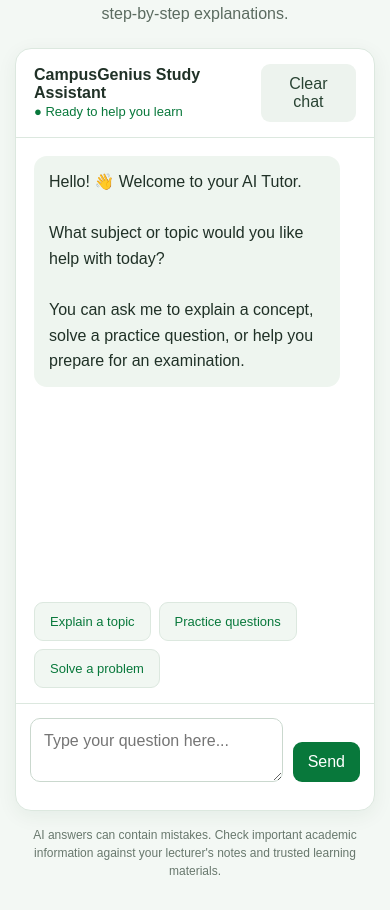
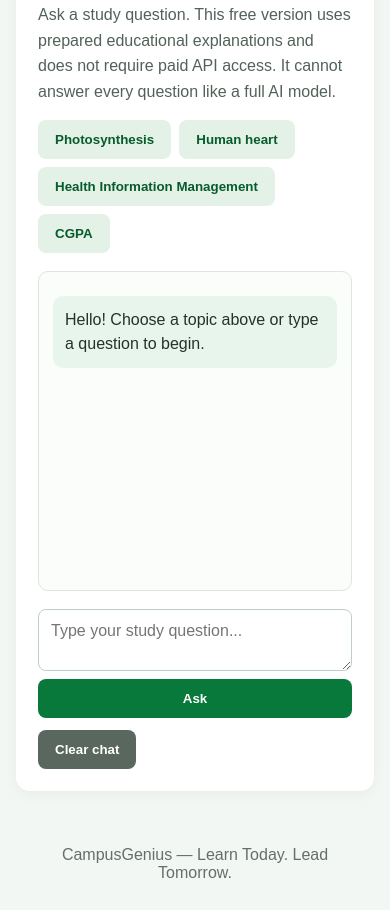
Before and after one commit to Joshleeboyz/campusgenius, a plain HTML site: page pages/ai-tutor.html in a window 390 px wide. Shown: the part 152-1062 px from the top of the page. Drawn offline with Linux system fonts and the light colour scheme.

Commit message:
Update ai-tutor.html

```diff
--- a/pages/ai-tutor.html
+++ b/pages/ai-tutor.html
@@ -4,317 +4,166 @@
 <head>
   <meta charset="UTF-8">
   <meta name="viewport" content="width=device-width, initial-scale=1.0">
-  <title>AI Tutor | CampusGenius</title>
+  <title>Free Study Assistant | CampusGenius</title>
   <style>
-    :root {
-      --green: #08783b;
-      --light: #f3f8f4;
-      --border: #dce8df;
-      --text: #203127;
-    }
-
     * { box-sizing: border-box; }
-
     body {
       margin: 0;
       font-family: Arial, sans-serif;
-      background: var(--light);
-      color: var(--text);
+      background: #f3f7f4;
+      color: #24332a;
     }
-
     header {
-      background: var(--green);
+      background: #08783b;
       color: white;
-      padding: 16px 6%;
+      padding: 18px 6%;
       display: flex;
       justify-content: space-between;
       align-items: center;
+      flex-wrap: wrap;
       gap: 12px;
-      flex-wrap: wrap;
     }
-
     header a { color: white; text-decoration: none; }
-
-    .brand { font-size: 21px; font-weight: bold; }
-
-    main {
-      max-width: 850px;
-      margin: 30px auto;
-      padding: 0 15px;
+    main { max-width: 850px; margin: 30px auto; padding: 0 16px; }
+    .panel {
+      background: white;
+      padding: 22px;
+      border-radius: 14px;
+      box-shadow: 0 3px 14px #0000000c;
     }
-
-    .intro { text-align: center; margin-bottom: 22px; }
-
-    .intro h1 { margin-bottom: 8px; }
-
-    .intro p { color: #5b6b60; line-height: 1.5; }
-
-    .chat {
-      background: white;
-      border: 1px solid var(--border);
-      border-radius: 16px;
-      overflow: hidden;
-      box-shadow: 0 5px 20px #173d2510;
+    h1 { margin-top: 0; color: #08783b; }
+    .notice { color: #526258; line-height: 1.6; }
+    #chat {
+      height: 350px;
+      overflow-y: auto;
+      border: 1px solid #dce6de;
+      border-radius: 10px;
+      padding: 14px;
+      margin: 18px 0;
+      background: #fbfdfb;
     }
-
-    .chat-top {
-      padding: 15px 18px;
-      border-bottom: 1px solid var(--border);
-      display: flex;
-      justify-content: space-between;
-      align-items: center;
-      gap: 10px;
+    .message {
+      white-space: pre-wrap;
+      overflow-wrap: anywhere;
+      padding: 12px;
+      border-radius: 10px;
+      margin: 10px 0;
+      line-height: 1.5;
     }
-
-    .status { color: var(--green); font-size: 13px; }
-
-    button, textarea { font: inherit; }
-
-    button {
-      cursor: pointer;
-      border: 0;
-      border-radius: 9px;
-      padding: 11px 15px;
-    }
-
-    .clear {
-      background: #edf3ee;
-      color: #294333;
-    }
-
-    #messages {
-      height: 420px;
-      overflow-y: auto;
-      padding: 18px;
-      display: flex;
-      flex-direction: column;
-      gap: 14px;
-    }
-
-    .message {
-      max-width: 88%;
-      padding: 13px 15px;
-      border-radius: 13px;
-      line-height: 1.6;
-      overflow-wrap: anywhere;
-      white-space: pre-wrap;
-    }
-
-    .assistant {
-      background: #eef5ef;
-      align-self: flex-start;
-    }
-
-    .user {
-      background: var(--green);
-      color: white;
-      align-self: flex-end;
-    }
-
-    .suggestions {
-      padding: 0 18px 15px;
-      display: flex;
-      flex-wrap: wrap;
-      gap: 8px;
-    }
-
-    .suggestions button {
-      background: #f1f7f2;
-      border: 1px solid var(--border);
-      color: var(--green);
-      font-size: 13px;
-    }
-
-    .composer {
-      border-top: 1px solid var(--border);
-      padding: 14px;
-      display: flex;
-      gap: 10px;
-      align-items: flex-end;
-    }
-
+    .assistant { background: #e8f5ec; }
+    .user { background: #e8eefb; margin-left: 12%; }
+    form { display: flex; gap: 8px; }
     textarea {
       flex: 1;
       min-width: 0;
-      min-height: 48px;
-      max-height: 140px;
+      padding: 12px;
+      border: 1px solid #bdcfc1;
+      border-radius: 8px;
       resize: vertical;
-      padding: 13px;
-      border: 1px solid #cad8ce;
-      border-radius: 10px;
-      outline-color: var(--green);
+      font: inherit;
     }
-
-    .send {
-      background: var(--green);
+    button {
+      background: #08783b;
       color: white;
-      min-width: 80px;
+      border: 0;
+      border-radius: 8px;
+      padding: 12px 17px;
+      cursor: pointer;
+      font-weight: bold;
     }
-
-    .send:disabled { opacity: 0.6; cursor: wait; }
-
-    #notice {
-      padding: 0 16px 14px;
-      color: #a33c2f;
-      font-size: 13px;
-      line-height: 1.5;
-    }
-
-    .note {
-      color: #68786d;
-      text-align: center;
-      font-size: 12px;
-      line-height: 1.5;
-      margin: 15px 0;
-    }
-
-    @media (max-width: 500px) {
-      #messages { height: 55vh; }
-      .message { max-width: 95%; }
-      .send { min-width: 65px; }
+    button:hover { background: #065e2e; }
+    .suggestions { display: flex; gap: 8px; flex-wrap: wrap; margin-top: 14px; }
+    .suggestions button { background: #e3f1e7; color: #075b2d; }
+    .clear { background: #59675e; margin-top: 12px; }
+    footer { text-align: center; padding: 25px; color: #637067; }
+    @media(max-width: 520px) {
+      form { flex-direction: column; }
+      form button { width: 100%; }
+      #chat { height: 320px; }
     }
   </style>
 </head>
 <body>
   <header>
-    <a class="brand" href="../index.html">CampusGenius</a>
-    <a href="dashboard.html">← Back to Dashboard</a>
+    <strong>CampusGenius</strong>
+    <a href="../index.html">Home</a>
   </header>
 
   <main>
-    <section class="intro">
-      <h1>🎓 Your AI Tutor</h1>
-      <p>Ask questions, understand difficult topics, and get step-by-step explanations.</p>
-    </section>
+    <section class="panel">
+      <h1>Free Study Assistant</h1>
+      <p class="notice">
+        Ask a study question. This free version uses prepared educational
+        explanations and does not require paid API access. It cannot answer
+        every question like a full AI model.
+      </p>
 
-    <section class="chat">
-      <div class="chat-top">
-        <div>
-          <strong>CampusGenius Study Assistant</strong><br>
-          <span class="status">● Ready to help you learn</span>
-        </div>
-        <button class="clear" id="clearBtn" type="button">Clear chat</button>
+      <div class="suggestions">
+        <button type="button" data-question="Explain photosynthesis">Photosynthesis</button>
+        <button type="button" data-question="Explain the human heart">Human heart</button>
+        <button type="button" data-question="What is Health Information Management?">Health Information Management</button>
+        <button type="button" data-question="How do I calculate CGPA?">CGPA</button>
       </div>
 
-      <div id="messages" aria-live="polite">
-        <div class="message assistant">Hello! 👋 Welcome to your AI Tutor.
-
-What subject or topic would you like help with today?
-
-You can ask me to explain a concept, solve a practice question, or help you prepare for an examination.</div>
+      <div id="chat" aria-live="polite">
+        <div class="message assistant">Hello! Choose a topic above or type a question to begin.</div>
       </div>
 
-      <div class="suggestions">
-        <button type="button" data-question="Explain photosynthesis step by step.">Explain a topic</button>
-        <button type="button" data-question="Give me five practice questions on biology with answers and explanations.">Practice questions</button>
-        <button type="button" data-question="Teach me how to calculate percentages, with examples.">Solve a problem</button>
-      </div>
+      <form id="question-form">
+        <textarea id="question" rows="2" maxlength="1000"
+          placeholder="Type your study question..." required></textarea>
+        <button type="submit">Ask</button>
+      </form>
 
-      <form class="composer" id="chatForm">
-        <textarea id="question" maxlength="4000"
-          placeholder="Type your question here..." required
-          aria-label="Your question"></textarea>
-        <button class="send" id="sendBtn" type="submit">Send</button>
-      </form>
-      <div id="notice" role="status"></div>
+      <button class="clear" type="button" id="clear-chat">Clear chat</button>
     </section>
-
-    <p class="note">
-      AI answers can contain mistakes. Check important academic information
-      against your lecturer's notes and trusted learning materials.
-    </p>
   </main>
 
+  <footer>CampusGenius — Learn Today. Lead Tomorrow.</footer>
+
+  <script src="../js/study-assistant.js"></script>
   <script>
-    const API_URL = "https://campusgenius.onrender.com";
-    const messages = document.getElementById("messages");
-    const form = document.getElementById("chatForm");
+    const form = document.getElementById("question-form");
     const input = document.getElementById("question");
-    const sendBtn = document.getElementById("sendBtn");
-    const notice = document.getElementById("notice");
-    const clearBtn = document.getElementById("clearBtn");
+    const chat = document.getElementById("chat");
 
     function addMessage(text, type) {
-      const bubble = document.createElement("div");
-      bubble.className = "message " + type;
-      bubble.textContent = text;
-      messages.appendChild(bubble);
-      messages.scrollTop = messages.scrollHeight;
-      return bubble;
+      const message = document.createElement("div");
+      message.className = "message " + type;
+      message.textContent = text;
+      chat.appendChild(message);
+      chat.scrollTop = chat.scrollHeight;
     }
 
-    function showWelcome() {
-      addMessage(
-        "Hello! 👋 Welcome to your AI Tutor.\n\nWhat subject or topic would you like help with today?\n\nYou can ask me to explain a concept, solve a practice question, or help you prepare for an examination.",
-        "assistant"
-      );
+    function askQuestion(question) {
+      const cleanQuestion = question.trim();
+      if (!cleanQuestion) return;
+
+      addMessage(cleanQuestion, "user");
+
+      const answer = window.CampusGeniusStudyAssistant
+        ? window.CampusGeniusStudyAssistant.findStudyAnswer(cleanQuestion)
+        : "The study library could not load. Please refresh the page and try again.";
+
+      addMessage(answer, "assistant");
     }
 
-    clearBtn.addEventListener("click", () => {
-      messages.replaceChildren();
-      notice.textContent = "";
-      showWelcome();
+    form.addEventListener("submit", function(event) {
+      event.preventDefault();
+      askQuestion(input.value);
+      input.value = "";
+      input.focus();
     });
 
     document.querySelectorAll("[data-question]").forEach(button => {
-      button.addEventListener("click", () => {
-        input.value = button.dataset.question;
-        input.focus();
+      button.addEventListener("click", function() {
+        askQuestion(button.dataset.question);
       });
     });
 
-    form.addEventListener("submit", async event => {
-      event.preventDefault();
-
-      const question = input.value.trim();
-      if (!question || sendBtn.disabled) return;
-
-      const token = sessionStorage.getItem("campusgenius_token");
-
-      if (!token) {
-        notice.textContent = "Please log in first to use the AI Tutor.";
-        return;
-      }
-
-      addMessage(question, "user");
-      input.value = "";
-      notice.textContent = "";
-      sendBtn.disabled = true;
-      sendBtn.textContent = "Thinking...";
-
-      const waiting = addMessage("Preparing your answer. Please wait...", "assistant");
-
-      try {
-        const response = await fetch(API_URL + "/api/ai-tutor", {
-          method: "POST",
-          headers: {
-            "Content-Type": "application/json",
-            "Authorization": "Bearer " + token
-          },
-          body: JSON.stringify({ question })
-        });
-
-        const data = await response.json().catch(() => ({}));
-
-        if (!response.ok) {
-          if (response.status === 401 || response.status === 403) {
-            throw new Error("Your login may have expired. Please log in again.");
-          }
-          if (response.status === 429) {
-            throw new Error("Too many requests. Please wait a little and try again.");
-          }
-          throw new Error(data.error || data.message || "The AI Tutor could not answer. Please try again.");
-        }
-
-        waiting.textContent = data.answer || "No answer was returned. Please try again.";
-      } catch (error) {
-        waiting.textContent = "I couldn't get an answer this time.";
-        notice.textContent = error.message || "Check your internet connection and try again.";
-      } finally {
-        sendBtn.disabled = false;
-        sendBtn.textContent = "Send";
-        input.focus();
-      }
+    document.getElementById("clear-chat").addEventListener("click", function() {
+      chat.replaceChildren();
+      addMessage("Chat cleared. What would you like to study?", "assistant");
     });
   </script>
 </body>
```
